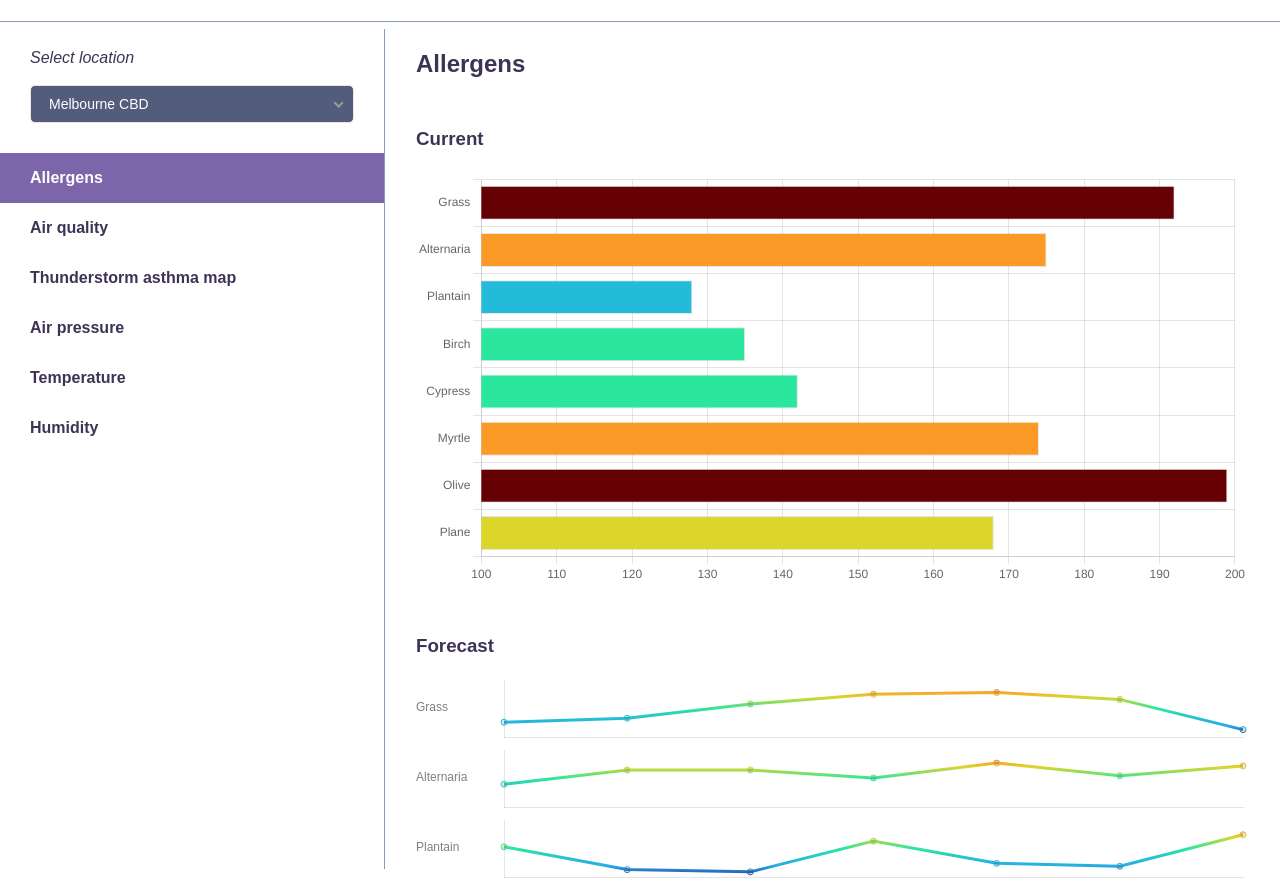
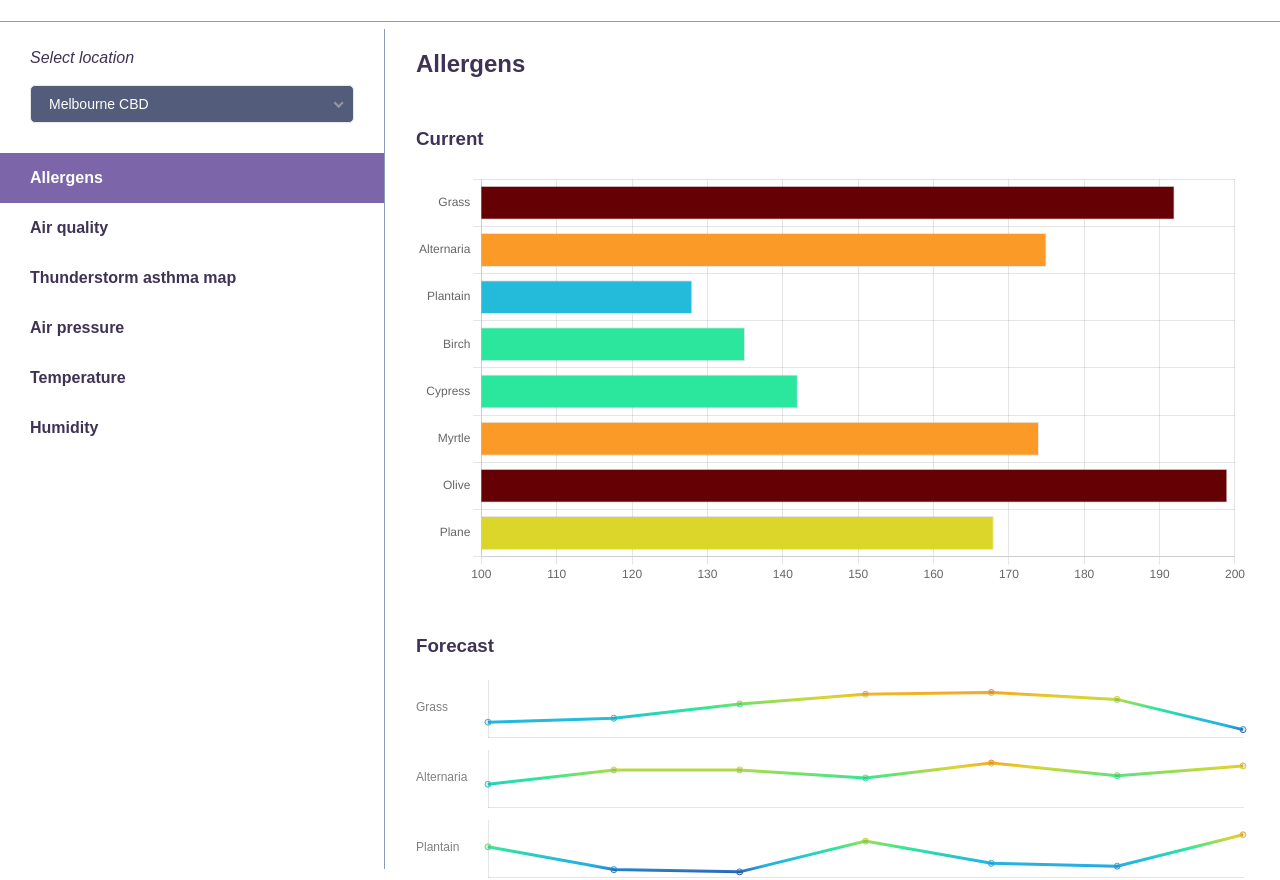
Before and after one commit to cosmicviscera/queer-weather-today, a plain HTML site: page index.html in a window 1280 px wide. Shown: the part 91-971 px from the top of the page. Drawn offline with nearby package versions, Linux system fonts and the light colour scheme.

Commit message:
Reduce multiforecast line graph margin

```diff
--- a/style.css
+++ b/style.css
@@ -85,7 +85,7 @@ img {
 }
 
 .multiLinechart canvas {
-  margin-left: 80px;
+  margin-left: 4rem;
 }
 
 /* labels down the left side of the multi forecast linechart */
```
